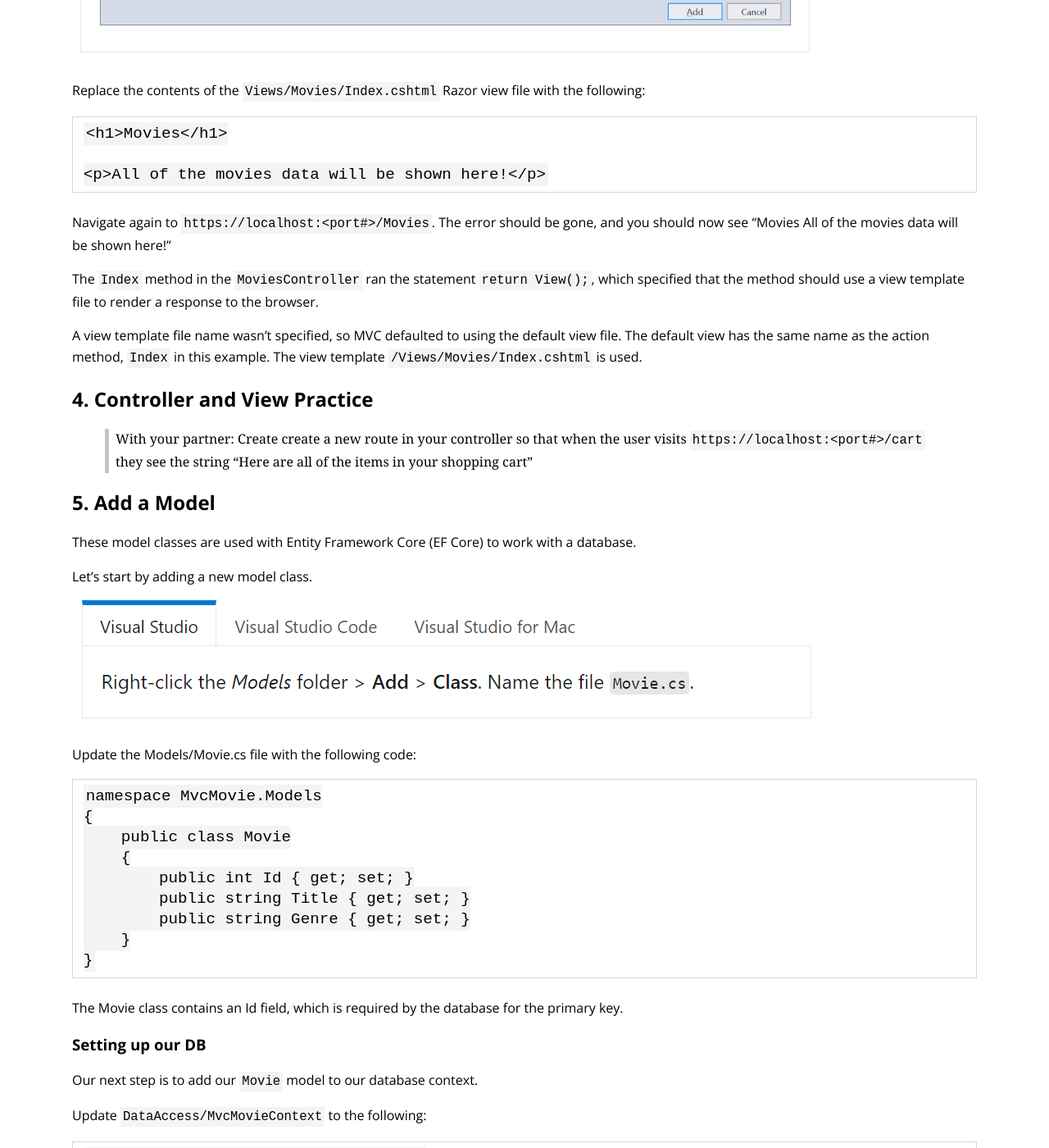
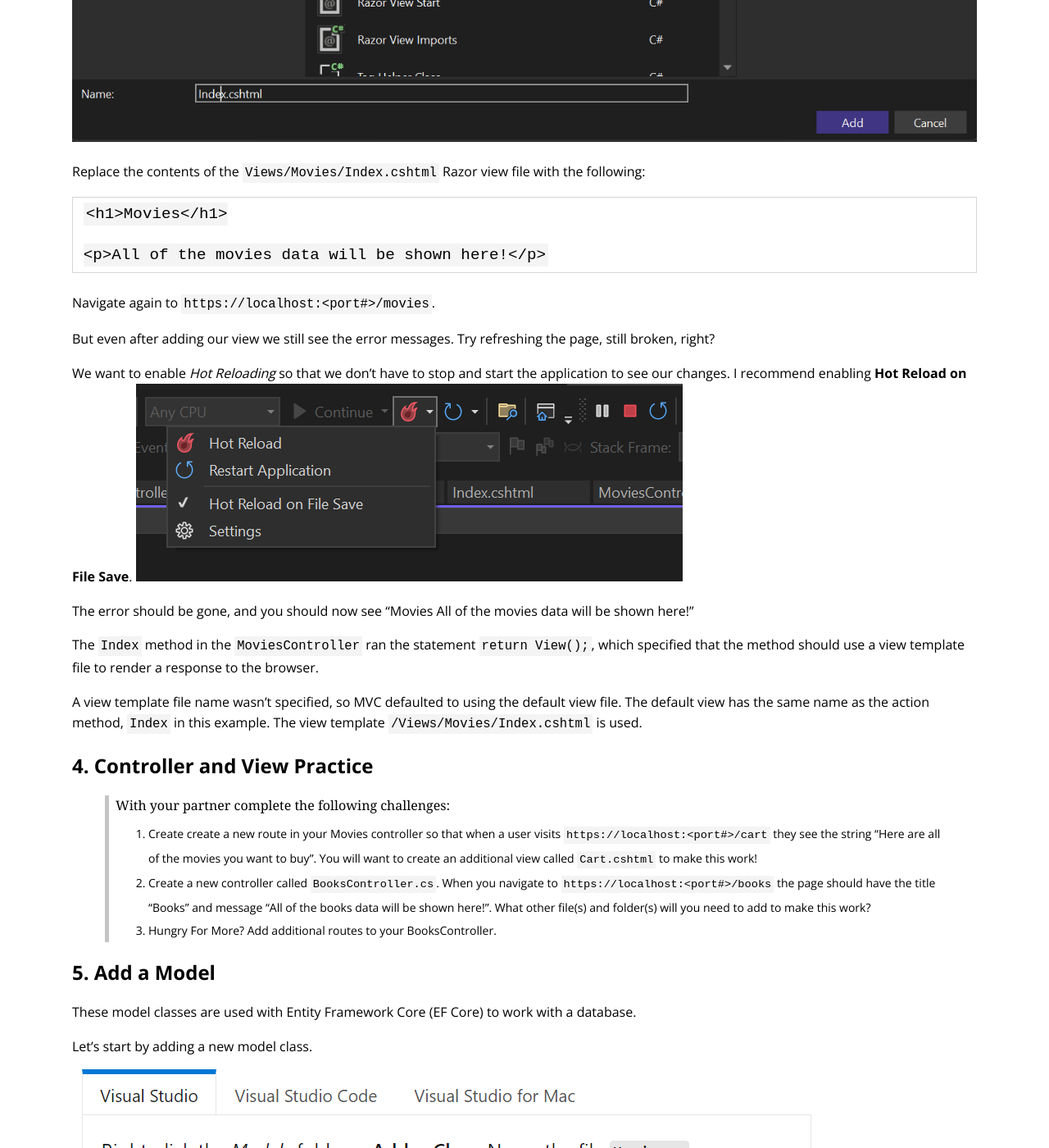
Before and after one commit to turingschool/launch-curriculum, a Jekyll site: the page built from module3/lessons/Week2/IntroToMVC.md, in a window 1280 px wide and 1400 px high, scrolled down 6963 px. Shown: the whole window at 82% size. Built offline with Jekyll 4.4.1, drawn with Linux system fonts in a browser that asks for light colours; nearby versions of some CDN libraries; comment, search, counter and statistics services are not loaded; some of the changed text lies outside the part shown.

Commit message:
Address Feedback for MVC Lesson

````diff
--- a/module3/lessons/Week2/IntroToMVC.md
+++ b/module3/lessons/Week2/IntroToMVC.md
@@ -60,11 +60,13 @@
     </p>
 </aside>
 
-We're going to use the scaffolding tool in Visual Studio to create our controller. Follow the instructions in the following image, except call your controller `MoviesController.cs` instead of `HelloWorldController.cs`
+We're going to use the scaffolding tool in Visual Studio to create our controller. Follow the instructions in the following image
 
 ![Creating a Controller](/assets/images/module3/Week2/MVC_3_Create_Controller.png)
 
-Your generated controller should look like this:
+In the **Add New Item - MvcMovie** dialog, enter `MoviesController.cs` and select **Add**.
+
+Your generated controller should look like this, except for the comment I added for clarity:
 ```C#
 using Microsoft.AspNetCore.Mvc;
 
@@ -72,7 +74,7 @@
 {
     public class MoviesController : Controller
     {
-        //GET: /Movies/
+        //GET: /movies/
         public IActionResult Index()
         {
             return View();
@@ -84,14 +86,14 @@
 Every public method in a controller is callable as an HTTP endpoint.
 
 An HTTP endpoint:
-* Is a targetable URL in the web application, such as `https://localhost:<port#>/Movies`.
+* Is a targetable URL in the web application, such as `https://localhost:<port#>/movies`.
 
 Combines:
 * The protocol used: HTTPS.
 * The network location of the web server, including the port: localhost:5001.
 * The path: Movies.
 
-In your browser, navigate to `https://localhost:<port#>/Movies`.
+In your browser, navigate to `https://localhost:<port#>/movies`.
 
 You should get an Error that looks like the following:
 ![Error message before creating view](/assets/images/module3/Week2/MVC_View_Error_Message.png)
@@ -108,9 +110,17 @@
 * Have a .cshtml file extension.
 * Provide an elegant way to create HTML output with C#.
 
-We will use Visual Studio to create a new view. Let's all follow these steps, but instead of calling our folder `HelloWorld` we will call it `Movies`.
+We will use Visual Studio to create a new view. Let's all follow these steps:
+1. Right-click on the *Views* folder, and then **Add > New Folder** and name the folder *Movies*.
+2. Right-click on the *Views/Movies* folder, and then **Add > New Item**
+3. In the **Add New Item - MvcMovie** dialog:
+    * Select **Razor View - Empty**
+    * Keep the **Name** box value, `Index.cshtml`
+    * Select **Add**
 
 ![Adding a View](/assets/images/module3/Week2/MVC_5_Create_View.png)
+
+![Adding a View Part 2](/assets/images/module3/Week2/MVC_5_Create_View2.png)
 
 Replace the contents of the `Views/Movies/Index.cshtml` Razor view file with the following:
 
@@ -119,18 +129,26 @@
 
 <p>All of the movies data will be shown here!</p>
 ```
-<!-- TODO, add some content here about hot reloading. I think you we want to use the fire icon to enable reload on save? -->
 
-Navigate again to `https://localhost:<port#>/Movies`. The error should be gone, and you should now see "Movies All of the movies data will be shown here!"
+Navigate again to `https://localhost:<port#>/movies`.
+
+But even after adding our view we still see the error messages. Try refreshing the page, still broken, right?
+
+We want to enable *Hot Reloading* so that we don't have to stop and start the application to see our changes. I recommend enabling **Hot Reload on File Save**.
+![Hot to enable hot reload on file save](/assets/images/module3/Week2/MVC_6_Hot_Reload.png)
+
+The error should be gone, and you should now see "Movies All of the movies data will be shown here!"
 
 The `Index` method in the `MoviesController` ran the statement `return View();`, which specified that the method should use a view template file to render a response to the browser.
 
 A view template file name wasn't specified, so MVC defaulted to using the default view file. The default view has the same name as the action method, `Index` in this example. The view template `/Views/Movies/Index.cshtml` is used.
 
 ## 4. Controller and View Practice
-<!-- TODO: Add practice here where students make another named route in their controller and another view with that same name. -->
 
-> With your partner: Create create a new route in your controller so that when the user visits `https://localhost:<port#>/cart` they see the string "Here are all of the items in your shopping cart"
+> With your partner complete the following challenges:
+> 1. Create create a new route in your Movies controller so that when a user visits `https://localhost:<port#>/cart` they see the string "Here are all of the movies you want to buy". You will want to create an additional view called `Cart.cshtml` to make this work!
+> 2. Create a new controller called `BooksController.cs`. When you navigate to `https://localhost:<port#>/books` the page should have the title "Books" and message "All of the books data will be shown here!". What other file(s) and folder(s) will you need to add to make this work?
+>3. Hungry For More? Add additional routes to your BooksController.
 
 ## 5. Add a Model
 
@@ -167,7 +185,7 @@
 {
     public class MvcMovieContext : DbContext
     {
-        public DbSet<Movie> Movies { get; set; }
+        public DbSet<Movie> Movies { get; set; } // This line is new!
 
         public MvcMovieContext(DbContextOptions<MvcMovieContext> options) : base(options)
         {
@@ -236,9 +246,9 @@
     }
 }
 ```
-This is using something called `dependency injection` to get access to our database context. We will cover dependency injection later in this mod.
+This is using something called `dependency injection` to get access to our database context. Don't worry about how that works right now, let's stay focused on the M, V, and C.
 
-Navigate to `https://localhost:<port#>/Movies` in your browser and take a look in your console. You should see the following which lets us know that we have successfully accessed our Movies!
+Navigate to `https://localhost:<port#>/movies` in your browser and take a look in your console. You should see the following which lets us know that we have successfully accessed our Movies!
 
 ```
 Movie 1, Title: Elf, Genre Holiday
@@ -268,7 +278,7 @@
 
         public IActionResult Index()
         {
-            var movies = _context.Movies //This line changed!
+            var movies = _context.Movies; //This line changed!
             return View(movies); //This line changed too!
         }
     }
@@ -296,7 +306,6 @@
 ❓What about this code looks different than typical HTML?
 
 This is an example of the Razor syntax, it allows us to insert C# code into our HTML file.
-<!-- Todo, figure out more about what's happening in this code and write a little info -->
 
 ## 7. Zoom Back Out and Draw a Diagram
 
````
Also changed, not shown: other parts of module3/lessons/Week2/IntroToMVC.md (+0 -8 lines), assets/images/module3/Week2/MVC_3_Create_Controller.png, assets/images/module3/Week2/MVC_5_Create_View.png, assets/images/module3/Week2/MVC_5_Create_View2.png (added), assets/images/module3/Week2/MVC_6_Hot_Reload.png (added), 3 other files.
